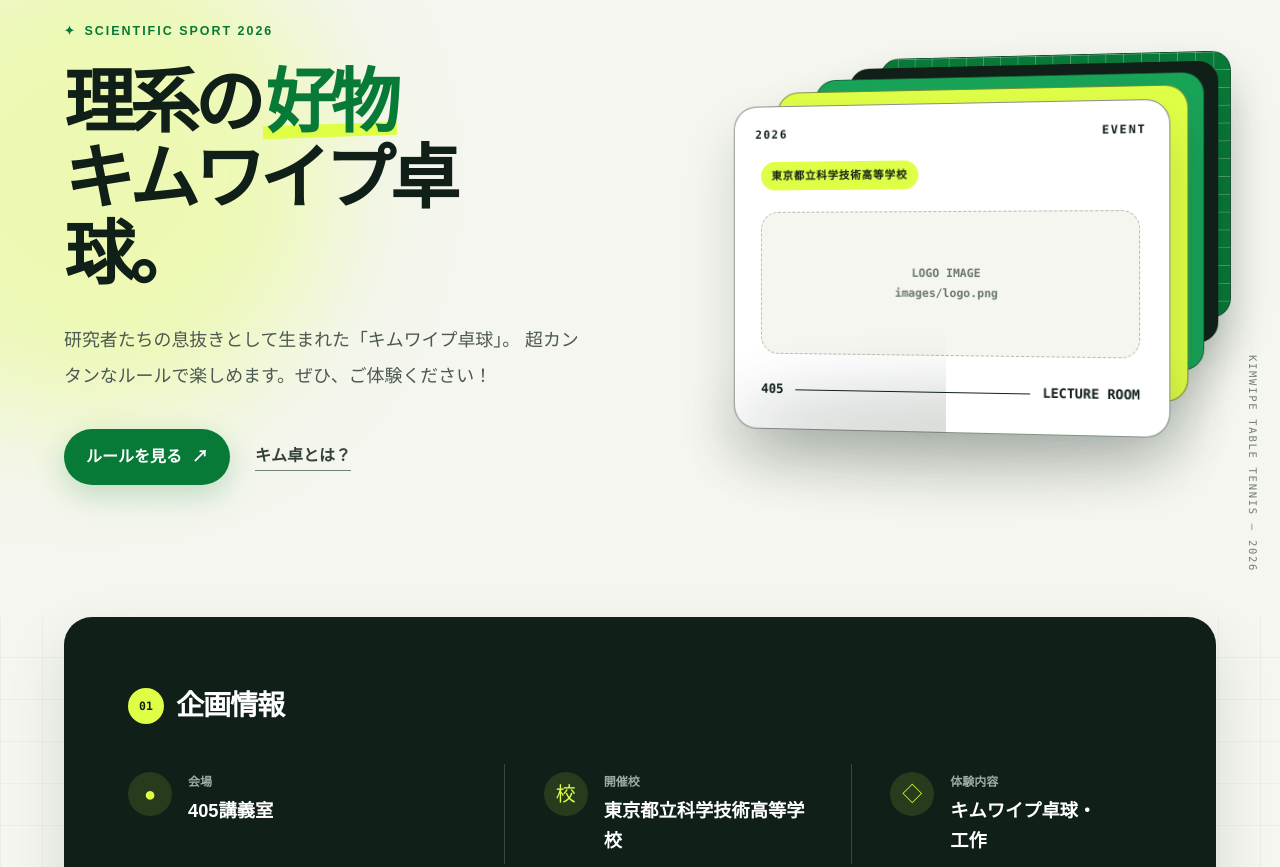
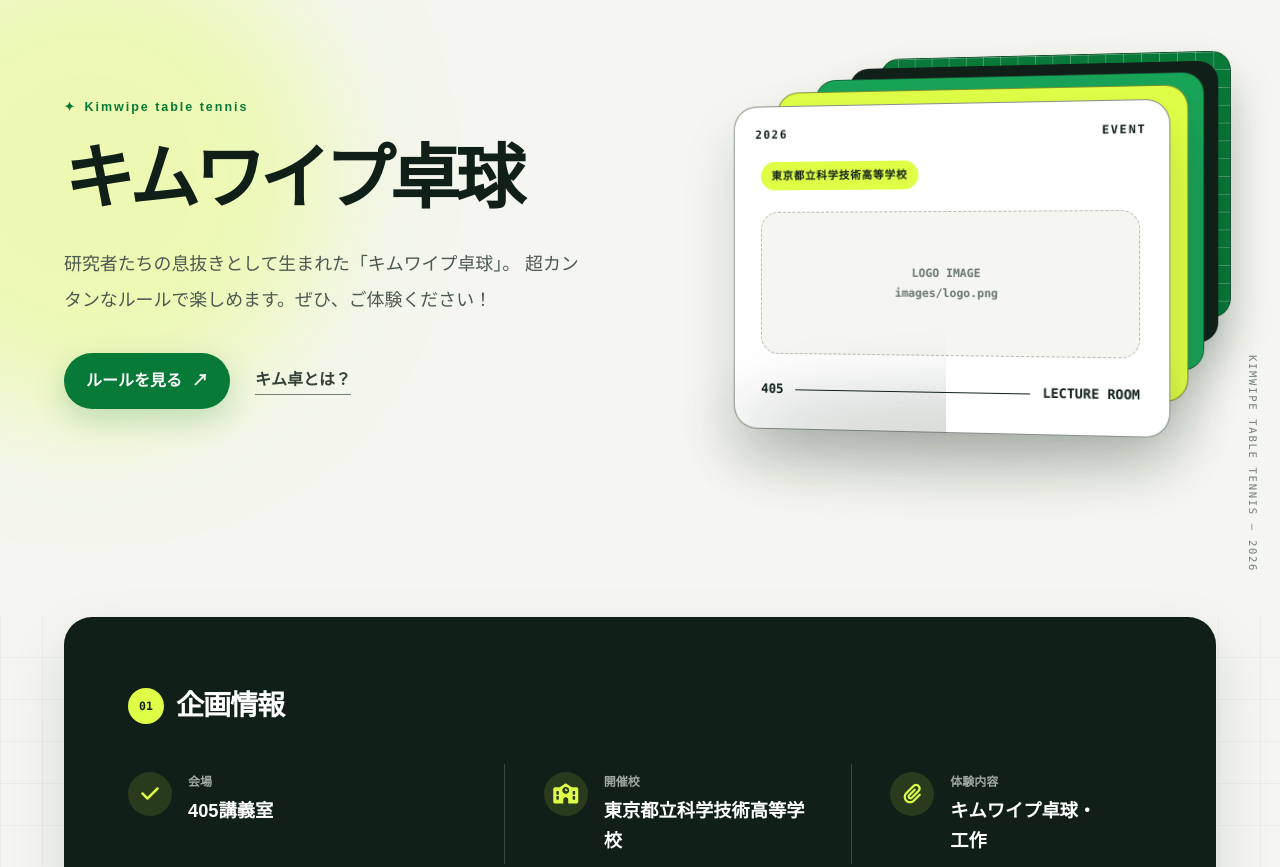
Before and after one commit to tai928/test_, a plain HTML site: page index.html in a window 1280 px wide. Shown: the part 183-1050 px from the top of the page. Drawn offline with Linux system fonts and the light colour scheme.

Commit message:
Update index.html

```diff
--- a/index.html
+++ b/index.html
@@ -4,6 +4,7 @@
   <meta charset="UTF-8">
   <meta name="viewport" content="width=device-width, initial-scale=1.0">
   <meta name="description" content="研究者たちの息抜きとして生まれたサイエンティフィック・スポーツ『キムワイプ卓球』の2026年企画案内です。">
+  <link rel="stylesheet" href="https://cdnjs.cloudflare.com/ajax/libs/font-awesome/6.5.0/css/all.min.css">
   <title>2026 キムワイプ卓球｜東京都立科学技術高等学校</title>
   <script>document.documentElement.classList.add('js');</script>
   <style>
@@ -981,8 +982,8 @@
   <main id="main">
     <section class="hero" id="top">
       <div class="hero-copy">
-        <p class="eyebrow"><span aria-hidden="true">✦</span> SCIENTIFIC SPORT 2026</p>
-        <h1>理系の<span>好物</span><br>キムワイプ卓球。</h1>
+        <p class="eyebrow"><span aria-hidden="true">✦</span>Kimwipe table tennis</p>
+        <h1>キムワイプ卓球</h1>
         <p class="hero-description">
           研究者たちの息抜きとして生まれた「キムワイプ卓球」。
           超カンタンなルールで楽しめます。ぜひ、ご体験ください！
@@ -1019,15 +1020,15 @@
       <div class="section-heading"><span>01</span><h2>企画情報</h2></div>
       <div class="info-grid">
         <div class="info-item">
-          <span class="info-icon" aria-hidden="true">●</span>
+          <span class="info-icon" aria-hidden="true"><i class="fa-solid fa-check"></i></span>
           <div><span class="info-label">会場</span><strong>405講義室</strong></div>
         </div>
         <div class="info-item">
-          <span class="info-icon" aria-hidden="true">校</span>
+          <span class="info-icon" aria-hidden="true"><i class="fa-solid fa-school"></i></span>
           <div><span class="info-label">開催校</span><strong>東京都立科学技術高等学校</strong></div>
         </div>
         <div class="info-item">
-          <span class="info-icon" aria-hidden="true">◇</span>
+          <span class="info-icon" aria-hidden="true"><i class="fa-solid fa-paperclip"></i></span>
           <div><span class="info-label">体験内容</span><strong>キムワイプ卓球・工作</strong></div>
         </div>
       </div>
```
